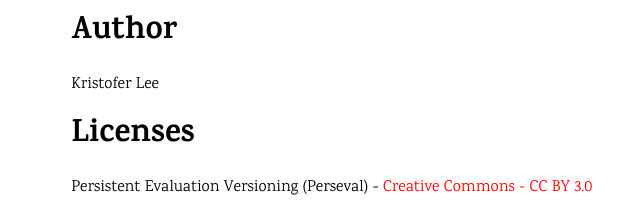
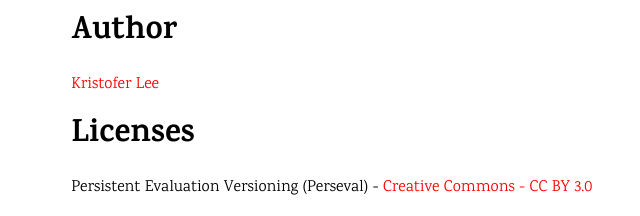
Before and after one commit to kristoferlee/perseval, a plain HTML site: page index.htm in a window 1280 px wide. Shown: the part 4601-4817 px from the top of the page, 0-640 px from the left. Drawn offline with Linux system fonts and the light colour scheme; a web font is replaced by a local one.

Commit message:
Adding link to Github

```diff
--- a/index.htm
+++ b/index.htm
@@ -231,7 +231,7 @@
 
         <h1>Author</h1>
 
-        <p>Kristofer Lee</p>
+        <p><a href="https://github.com/kristoferlee/perseval">Kristofer Lee</a></p>
 
         <h1>Licenses</h1>
 
```
